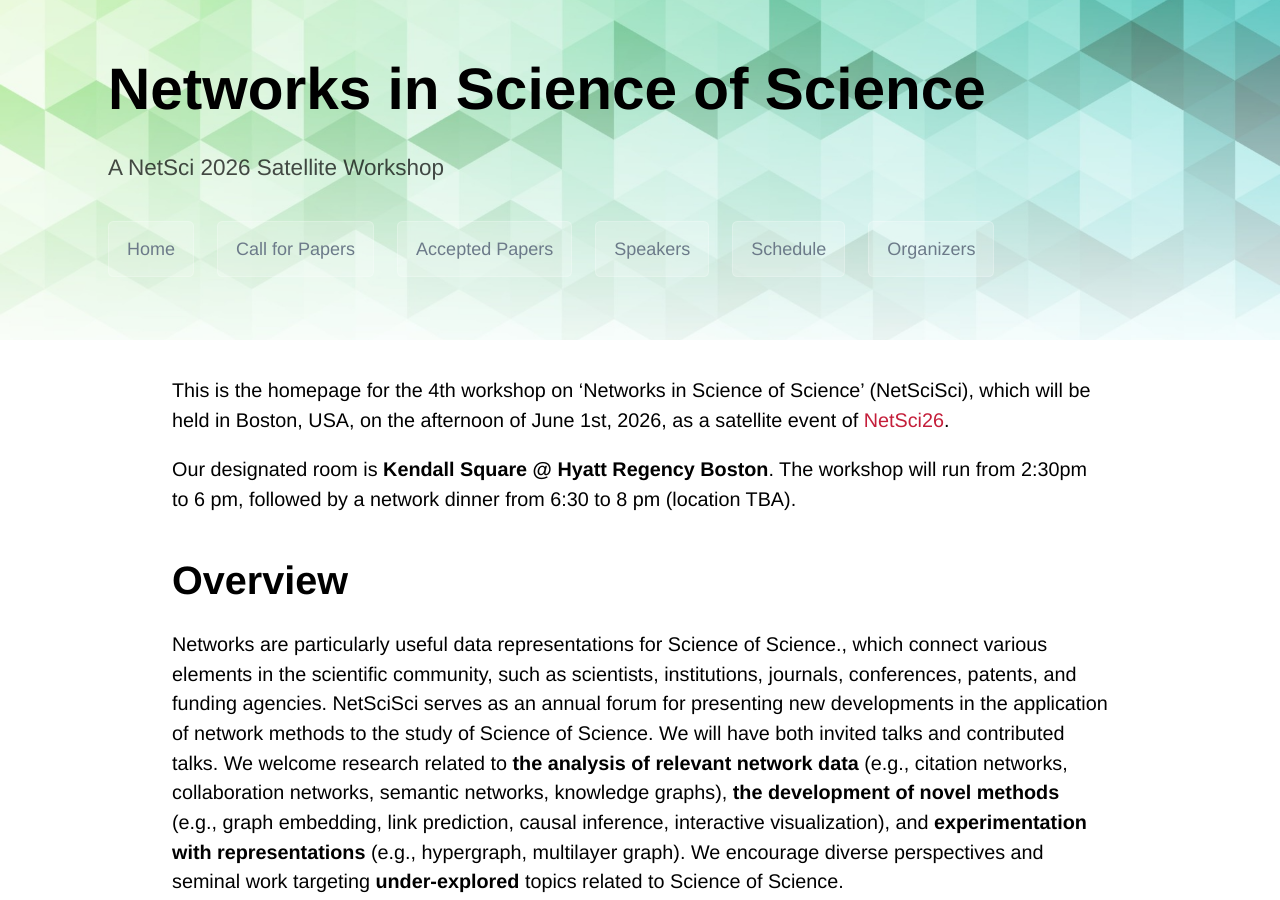
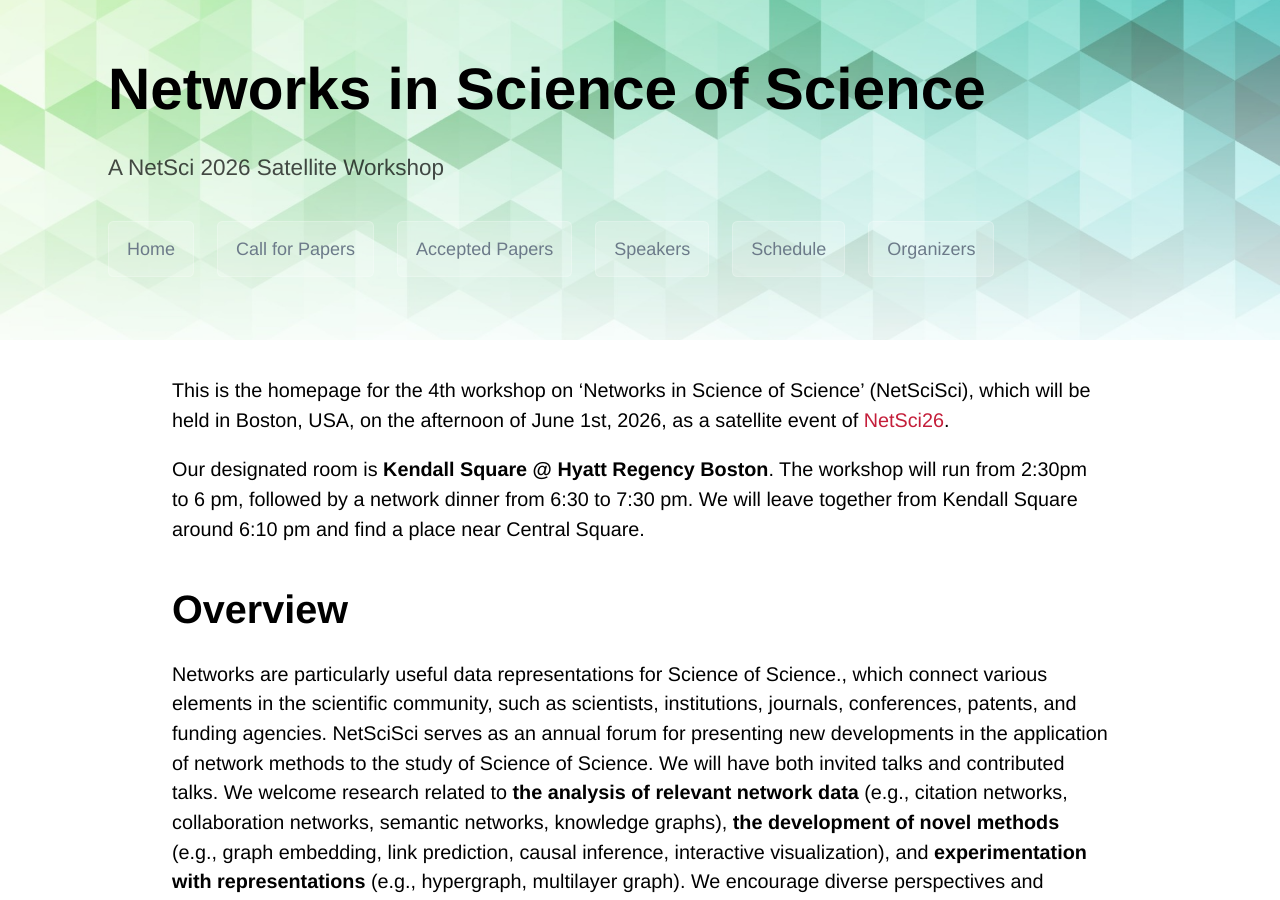
Before and after one commit to netscisci/netscisci.github.io, a Jekyll site: the page built from index.md, in a window 1280 px wide and 900 px high. Built offline with Jekyll 4.4.1, drawn with Linux system fonts in a browser that asks for light colours; some web fonts are replaced.

Commit message:
Update index.md

```diff
--- a/index.md
+++ b/index.md
@@ -3,7 +3,7 @@ layout: default
 ---
 This is the homepage for the 4th workshop on 'Networks in Science of Science' (NetSciSci), which will be held in Boston, USA, on the afternoon of June 1st, 2026, as a satellite event of [NetSci26](https://www.netsci2026.com).
 
-Our designated room is **Kendall Square @ Hyatt Regency Boston**. The workshop will run from 2:30pm to 6 pm, followed by a network dinner from 6:30 to 8 pm (location TBA).
+Our designated room is **Kendall Square @ Hyatt Regency Boston**. The workshop will run from 2:30pm to 6 pm, followed by a network dinner from 6:30 to 7:30 pm. We will leave together from Kendall Square around 6:10 pm and find a place near Central Square.
 
 # Overview
 
```
